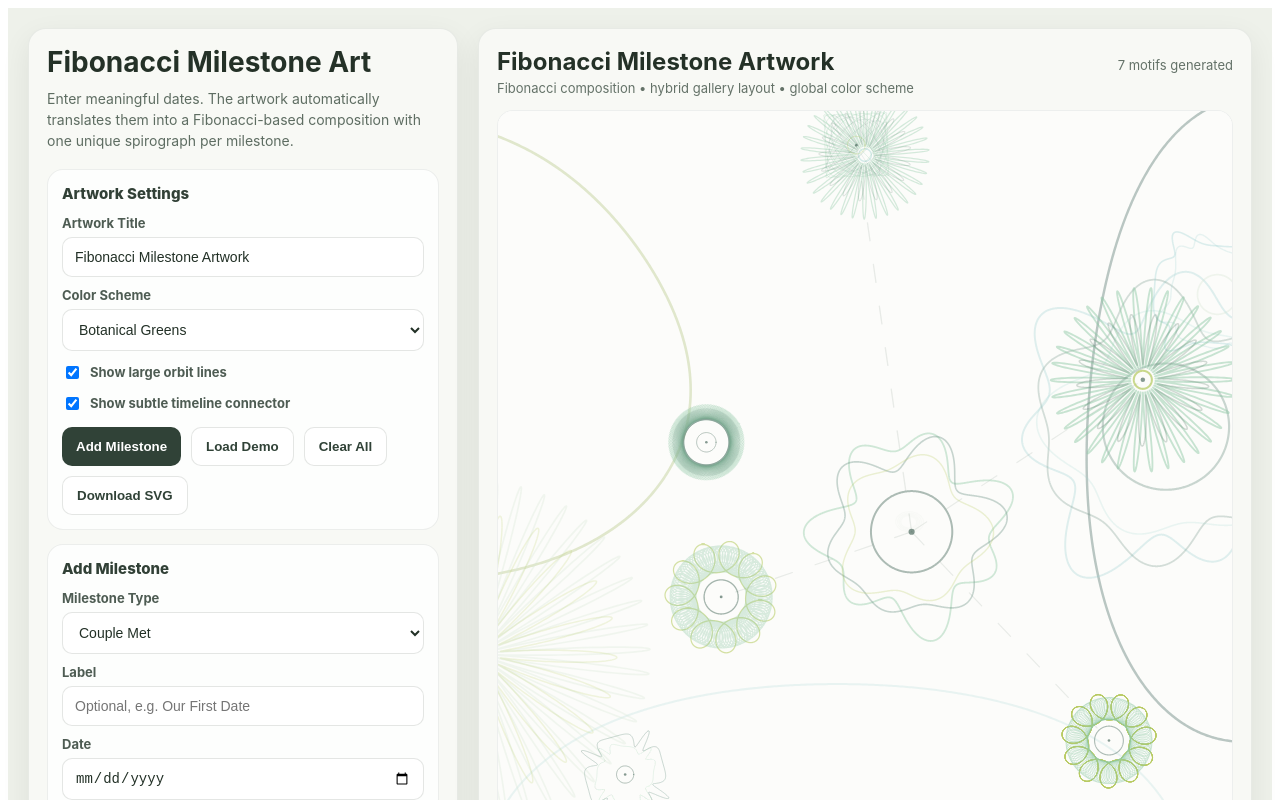
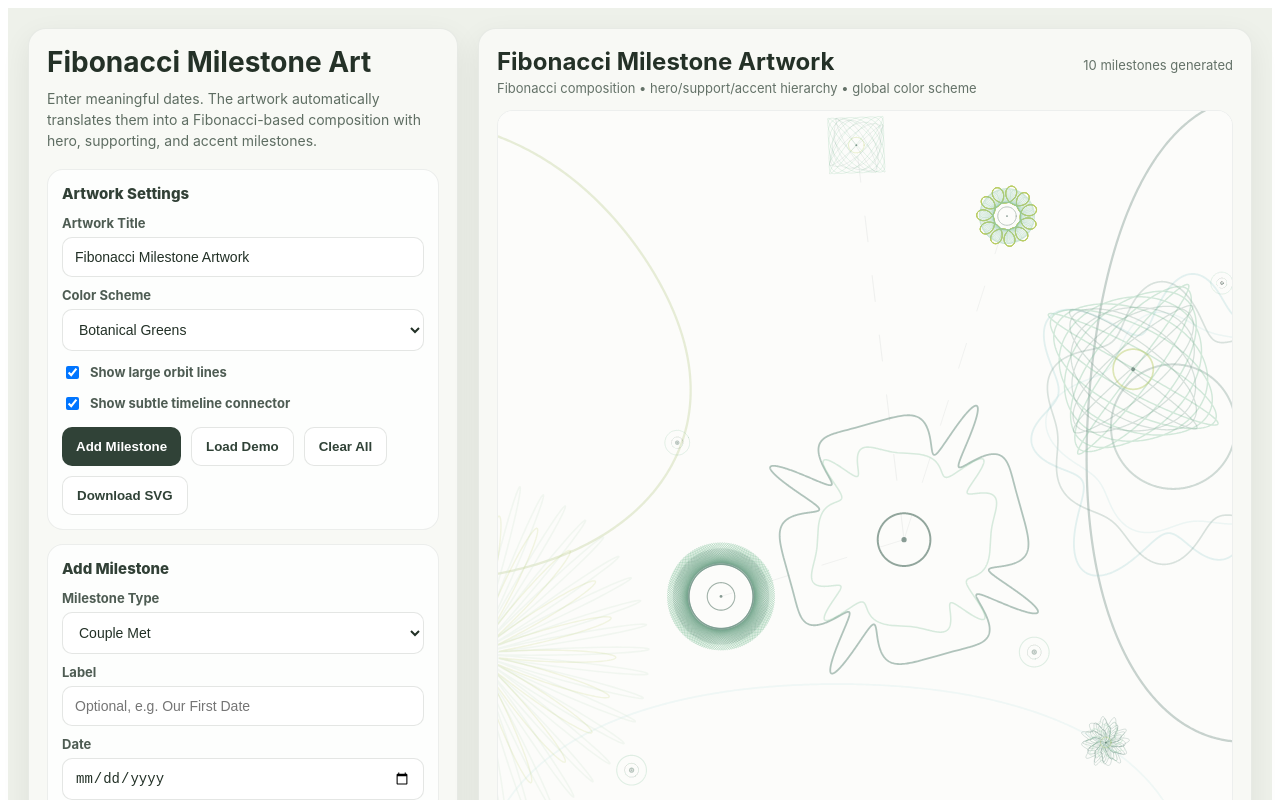
Before and after one commit to cdtbm4y69n-web/milestone-studio, a React (Vite) app: page / in a window 1280 px wide. Both pictures are taken after a click on the button "Load Demo". Shown: the top 800 px of the page. Built offline with nearby package versions, Linux system fonts and the light colour scheme.

Commit message:
Update App.tsx

```diff
--- a/src/App.tsx
+++ b/src/App.tsx
@@ -35,6 +35,8 @@ type ColorSchemeId =
   | "mineral"
   | "warmNeutral";
 
+type MotifRole = "hero" | "secondary" | "supporting" | "accent";
+
 type Milestone = {
   id: string;
   title: string;
@@ -71,6 +73,7 @@ type DesignPreset = {
 type ComposedMilestone = {
   milestone: Milestone;
   design: DesignPreset;
+  role: MotifRole;
   x: number;
   y: number;
   radius: number;
@@ -100,7 +103,6 @@ const CANVAS_W = 1400;
 const CANVAS_H = 1400;
 const TAU = Math.PI * 2;
 const PHI = (1 + Math.sqrt(5)) / 2;
-const GOLDEN_ANGLE = Math.PI * (3 - Math.sqrt(5));
 
 const TYPE_OPTIONS: { value: MilestoneType; label: string }[] = [
   { value: "couple_met", label: "Couple Met" },
@@ -990,11 +992,51 @@ function getMilestoneTypeWeight(type: MilestoneType) {
   }
 }
 
+function getMotifRole(index: number, count: number): MotifRole {
+  const centerIndex = Math.floor((count - 1) / 2);
+
+  if (index === centerIndex) return "hero";
+
+  if (
+    index === count - 1 ||
+    index === Math.max(0, Math.floor(count * 0.28))
+  ) {
+    return "secondary";
+  }
+
+  if (
+    index === 0 ||
+    index === Math.max(0, Math.floor(count * 0.72)) ||
+    index === Math.max(0, Math.floor(count * 0.16))
+  ) {
+    return "supporting";
+  }
+
+  return "accent";
+}
+
+function renderAccentMotif(
+  radius: number,
+  palette: string[],
+  rotation: number
+): PathLayer[] {
+  const sw = clamp(radius * 0.035, 0.7, 1.4);
+
+  const outer = circlePoints(radius * 0.9);
+  const inner = circlePoints(radius * 0.42);
+  const dot = circlePoints(radius * 0.12);
+
+  return [
+    layer(outer.map((p) => rotatePoint(p, rotation)), palette[0], sw, 0.34),
+    layer(inner.map((p) => rotatePoint(p, rotation)), palette[2], sw * 0.85, 0.26),
+    layer(dot.map((p) => rotatePoint(p, rotation)), palette[3], sw * 1.2, 0.5),
+  ];
+}
+
 function getDateDrivenScale(
   m: Milestone,
   index: number,
-  dates: number[],
-  baseRadius: number
+  dates: number[]
 ) {
   const count = dates.length;
 
@@ -1052,7 +1094,6 @@ function buildComposition(
   const count = valid.length;
   const baseRadius = getBaseRadiusByCount(count);
   const dates = valid.map((m) => dateMs(m.date));
-
   const centerIndex = Math.floor((count - 1) / 2);
 
   type Slot = {
@@ -1062,65 +1103,63 @@ function buildComposition(
     jitter: number;
   };
 
-  const slotByIndex = new Map<number, Slot>();
-
-  const assignSlot = (idx: number, slot: Slot) => {
-    if (idx >= 0 && idx < count && !slotByIndex.has(idx)) {
-      slotByIndex.set(idx, slot);
-    }
+  const slots = new Map<number, Slot>();
+
+  const put = (idx: number, slot: Slot) => {
+    if (idx >= 0 && idx < count && !slots.has(idx)) slots.set(idx, slot);
   };
 
-  assignSlot(centerIndex, {
+  put(centerIndex, {
     x: CANVAS_W * 0.56,
     y: CANVAS_H * 0.58,
-    scale: 2.05,
+    scale: 2.18,
     jitter: 10,
   });
 
-  assignSlot(count - 1, {
+  put(count - 1, {
     x: CANVAS_W * 0.87,
     y: CANVAS_H * 0.36,
-    scale: 1.42,
+    scale: 1.32,
     jitter: 14,
   });
 
-  assignSlot(Math.max(0, Math.floor(count * 0.28)), {
+  put(Math.max(0, Math.floor(count * 0.28)), {
     x: CANVAS_W * 0.3,
     y: CANVAS_H * 0.67,
-    scale: 1.18,
+    scale: 1.1,
     jitter: 14,
   });
 
-  assignSlot(Math.max(0, Math.floor(count * 0.72)), {
+  put(Math.max(0, Math.floor(count * 0.72)), {
     x: CANVAS_W * 0.83,
     y: CANVAS_H * 0.86,
-    scale: 0.72,
+    scale: 0.62,
     jitter: 12,
   });
 
-  assignSlot(0, {
+  put(0, {
     x: CANVAS_W * 0.49,
     y: CANVAS_H * 0.05,
-    scale: 0.72,
+    scale: 0.64,
     jitter: 8,
   });
 
-  assignSlot(Math.max(0, Math.floor(count * 0.16)), {
+  put(Math.max(0, Math.floor(count * 0.16)), {
     x: CANVAS_W * 0.69,
     y: CANVAS_H * 0.15,
-    scale: 0.72,
+    scale: 0.62,
     jitter: 12,
   });
 
   const spareSlots: Slot[] = [
-    { x: CANVAS_W * 0.28, y: CANVAS_H * 0.46, scale: 0.78, jitter: 14 },
-    { x: CANVAS_W * 0.18, y: CANVAS_H * 0.9, scale: 0.62, jitter: 10 },
-    { x: CANVAS_W * 0.98, y: CANVAS_H * 0.23, scale: 0.68, jitter: 10 },
-    { x: CANVAS_W * 0.73, y: CANVAS_H * 0.73, scale: 0.84, jitter: 12 },
-    { x: CANVAS_W * 0.12, y: CANVAS_H * 0.36, scale: 0.78, jitter: 10 },
-    { x: CANVAS_W * 0.6, y: CANVAS_H * 0.18, scale: 0.74, jitter: 10 },
-    { x: CANVAS_W * 0.38, y: CANVAS_H * 0.24, scale: 0.7, jitter: 10 },
-    { x: CANVAS_W * 0.92, y: CANVAS_H * 0.58, scale: 0.66, jitter: 10 },
+    { x: CANVAS_W * 0.24, y: CANVAS_H * 0.46, scale: 0.34, jitter: 12 },
+    { x: CANVAS_W * 0.18, y: CANVAS_H * 0.9, scale: 0.28, jitter: 10 },
+    { x: CANVAS_W * 0.98, y: CANVAS_H * 0.23, scale: 0.3, jitter: 10 },
+    { x: CANVAS_W * 0.73, y: CANVAS_H * 0.73, scale: 0.34, jitter: 12 },
+    { x: CANVAS_W * 0.12, y: CANVAS_H * 0.36, scale: 0.32, jitter: 10 },
+    { x: CANVAS_W * 0.6, y: CANVAS_H * 0.18, scale: 0.28, jitter: 10 },
+    { x: CANVAS_W * 0.38, y: CANVAS_H * 0.24, scale: 0.3, jitter: 10 },
+    { x: CANVAS_W * 0.92, y: CANVAS_H * 0.58, scale: 0.28, jitter: 10 },
   ];
 
   let spareCursor = 0;
@@ -1131,35 +1170,55 @@ function buildComposition(
 
     const design = resolveDesign(m);
     const palette = colorScheme.motif;
+    const role = getMotifRole(index, count);
 
     const slot =
-      slotByIndex.get(index) ?? spareSlots[(spareCursor++) % spareSlots.length];
+      slots.get(index) ?? spareSlots[(spareCursor++) % spareSlots.length];
+
+    const roleScale =
+      role === "hero"
+        ? 2.15
+        : role === "secondary"
+        ? 1.25
+        : role === "supporting"
+        ? 0.72
+        : 0.28;
 
     const x = slot.x + (rnd() - 0.5) * slot.jitter * 2;
     const y = slot.y + (rnd() - 0.5) * slot.jitter * 2;
 
     const radius = clamp(
-      baseRadius * getDateDrivenScale(m, index, dates, baseRadius) * slot.scale,
-      38,
-      count <= 5 ? 295 : count <= 12 ? 235 : 190
+      baseRadius * getDateDrivenScale(m, index, dates) * roleScale,
+      role === "accent" ? 16 : 34,
+      role === "hero"
+        ? 285
+        : role === "secondary"
+        ? 190
+        : role === "supporting"
+        ? 105
+        : 34
     );
 
     const rotation = (seed % 180) - 90;
-    const rawLayers = design.render(radius, palette, rotation);
+
+    const rawLayers =
+      role === "accent"
+        ? renderAccentMotif(radius, palette, rotation)
+        : design.render(radius, palette, rotation);
 
     const layers =
-      slot.scale >= 1.28
+      role === "hero"
         ? strengthenLayers(rawLayers, 1.22, 1.1)
-        : slot.scale <= 0.74
-        ? rawLayers.map((l) => ({
-            ...l,
-            opacity: l.opacity * 0.92,
-          }))
-        : rawLayers;
+        : role === "secondary"
+        ? strengthenLayers(rawLayers, 1.08, 1.04)
+        : role === "supporting"
+        ? rawLayers.map((l) => ({ ...l, opacity: l.opacity * 0.9 }))
+        : rawLayers.map((l) => ({ ...l, opacity: l.opacity * 0.78 }));
 
     return {
       milestone: m,
       design,
+      role,
       x,
       y,
       radius,
@@ -1170,26 +1229,28 @@ function buildComposition(
   });
 
   if (count > 1) {
-    for (let pass = 0; pass < 5; pass++) {
+    for (let pass = 0; pass < 4; pass++) {
       for (let i = 0; i < items.length; i++) {
         for (let j = i + 1; j < items.length; j++) {
           const a = items[i];
           const b = items[j];
 
+          if (a.role === "accent" || b.role === "accent") continue;
+
           const dx = b.x - a.x;
           const dy = b.y - a.y;
           const dist = Math.max(1, Math.hypot(dx, dy));
-          const desired = a.radius * 0.42 + b.radius * 0.42;
+          const desired = a.radius * 0.36 + b.radius * 0.36;
 
           if (dist < desired) {
             const push = (desired - dist) / 2;
             const nx = dx / dist;
             const ny = dy / dist;
 
-            a.x -= nx * push * 0.14;
-            b.x += nx * push * 0.14;
-            a.y -= ny * push * 0.14;
-            b.y += ny * push * 0.14;
+            a.x -= nx * push * 0.1;
+            b.x += nx * push * 0.1;
+            a.y -= ny * push * 0.1;
+            b.y += ny * push * 0.1;
           }
         }
       }
@@ -1197,13 +1258,13 @@ function buildComposition(
       for (const item of items) {
         item.x = clamp(
           item.x,
-          -item.radius * 0.55,
-          CANVAS_W + item.radius * 0.55
+          -item.radius * 0.58,
+          CANVAS_W + item.radius * 0.58
         );
         item.y = clamp(
           item.y,
-          -item.radius * 0.5,
-          CANVAS_H + item.radius * 0.5
+          -item.radius * 0.52,
+          CANVAS_H + item.radius * 0.52
         );
       }
     }
@@ -1218,7 +1279,7 @@ function buildBackgroundOrbits(
 ) {
   if (composition.length < 3) return [];
 
-  const [a, b, c, d] = colorScheme.orbit;
+  const [a, b, c] = colorScheme.orbit;
 
   return [
     layer(
@@ -1234,8 +1295,8 @@ function buildBackgroundOrbits(
         1.16 * TAU
       ),
       b,
-      2.6,
-      0.42,
+      2.3,
+      0.32,
       false
     ),
     layer(
@@ -1251,8 +1312,8 @@ function buildBackgroundOrbits(
         1.18 * TAU
       ),
       c,
-      2.45,
-      0.48,
+      2.25,
+      0.38,
       false
     ),
     layer(
@@ -1268,25 +1329,8 @@ function buildBackgroundOrbits(
         1.0 * TAU
       ),
       a,
-      2.0,
-      0.22,
-      false
-    ),
-    layer(
-      fibonacciSpiralPoints(
-        CANVAS_W * 0.56,
-        CANVAS_H * 0.56,
-        12,
-        0.052,
-        4.5,
-        -1.36,
-        1.18,
-        0.88,
-        1200
-      ),
-      d,
-      1.2,
-      0.1,
+      1.7,
+      0.14,
       false
     ),
   ];
@@ -1296,57 +1340,35 @@ function buildHeroBackgroundMotifs(
   composition: ComposedMilestone[],
   colorScheme: ColorScheme
 ): HeroMotif[] {
-  if (composition.length < 4) return [];
+  if (composition.length < 5) return [];
 
   const p = colorScheme.motif;
   const o = colorScheme.orbit;
 
   const leftHero = DESIGN_LIBRARY.find((d) => d.id === "thinSunflower");
   const rightHero = DESIGN_LIBRARY.find((d) => d.id === "looseHandRing");
-  const topHero = DESIGN_LIBRARY.find((d) => d.id === "airyDaisy");
-  const rightSupport = DESIGN_LIBRARY.find((d) => d.id === "softSquareOrbit");
-
-  if (!leftHero || !rightHero || !topHero || !rightSupport) return [];
+
+  if (!leftHero || !rightHero) return [];
 
   return [
     {
       id: "hero-left",
-      x: -40,
+      x: -42,
       y: CANVAS_H * 0.74,
       layers: softenLayers(
         leftHero.render(330, [p[1], o[3], p[1], p[1]], -18),
-        0.9,
-        1.18
+        0.78,
+        1.1
       ),
     },
     {
       id: "hero-right",
-      x: CANVAS_W * 0.91,
+      x: CANVAS_W * 0.92,
       y: CANVAS_H * 0.43,
       layers: softenLayers(
-        rightHero.render(365, [o[0], o[0], p[2], p[2]], 18),
-        0.94,
-        1.2
-      ),
-    },
-    {
-      id: "hero-top",
-      x: CANVAS_W * 0.5,
-      y: CANVAS_H * 0.06,
-      layers: softenLayers(
-        topHero.render(120, [p[0], o[0], p[0], p[3]], 6),
-        0.9,
-        1.02
-      ),
-    },
-    {
-      id: "hero-right-support",
-      x: CANVAS_W * 0.98,
-      y: CANVAS_H * 0.25,
-      layers: softenLayers(
-        rightSupport.render(140, [o[0], o[3], o[0], p[3]], 4),
-        0.86,
-        1.05
+        rightHero.render(360, [o[0], o[0], p[2], p[2]], 18),
+        0.82,
+        1.12
       ),
     },
   ];
@@ -1356,34 +1378,24 @@ function buildConnectorLines(
   composition: ComposedMilestone[],
   colorScheme: ColorScheme
 ): PathLayer[] {
-  if (composition.length < 3) return [];
-
-  const sorted = [...composition].sort(
-    (a, b) => dateMs(a.milestone.date) - dateMs(b.milestone.date)
-  );
-
-  const hub = sorted[Math.floor(sorted.length / 2)];
-
-  const targetIndexes = Array.from(
-    new Set([
-      0,
-      Math.max(1, Math.floor(sorted.length * 0.28)),
-      Math.max(1, Math.floor(sorted.length * 0.72)),
-      sorted.length - 1,
-    ])
-  ).filter((i) => sorted[i] && sorted[i] !== hub);
-
-  return targetIndexes.map((idx, i) => {
-    const t = sorted[idx];
-
-    return {
-      d: `M ${fmt(hub.x)} ${fmt(hub.y)} L ${fmt(t.x)} ${fmt(t.y)}`,
-      stroke: colorScheme.connector,
-      strokeWidth: i === 0 ? 1.3 : 1.15,
-      opacity: 0.16,
-      dasharray: "18 24",
-    };
-  });
+  const major = composition
+    .filter((item) => item.role !== "accent")
+    .sort((a, b) => dateMs(a.milestone.date) - dateMs(b.milestone.date));
+
+  if (major.length < 3) return [];
+
+  const hub =
+    major.find((item) => item.role === "hero") ?? major[Math.floor(major.length / 2)];
+
+  const targets = major.filter((item) => item !== hub).slice(0, 3);
+
+  return targets.map((target, i) => ({
+    d: `M ${fmt(hub.x)} ${fmt(hub.y)} L ${fmt(target.x)} ${fmt(target.y)}`,
+    stroke: colorScheme.connector,
+    strokeWidth: i === 0 ? 1.1 : 0.95,
+    opacity: 0.1,
+    dasharray: "26 34",
+  }));
 }
 
 const initialDraft: DraftMilestone = {
@@ -1419,7 +1431,7 @@ export default function App() {
   const hasMilestones = motifCount > 0;
   const showConnectorLayer = motifCount >= 3 && showConnectors;
   const showOrbitLayer = motifCount >= 3 && showOrbits;
-  const showHeroLayer = motifCount >= 4 && showOrbits;
+  const showHeroLayer = motifCount >= 5 && showOrbits;
 
   const backgroundOrbits = useMemo(
     () =>
@@ -1429,7 +1441,7 @@ export default function App() {
 
   const heroBackgroundMotifs = useMemo(
     () =>
-      motifCount >= 4
+      motifCount >= 5
         ? buildHeroBackgroundMotifs(composition, colorScheme)
         : [],
     [motifCount, composition, colorScheme]
@@ -1524,6 +1536,24 @@ export default function App() {
         date: "2025-08-10",
         type: "family_vacation",
       },
+      {
+        id: createId(),
+        title: "New Job",
+        date: "2026-03-01",
+        type: "new_job",
+      },
+      {
+        id: createId(),
+        title: "Anniversary",
+        date: "2026-09-16",
+        type: "anniversary",
+      },
+      {
+        id: createId(),
+        title: "Retirement",
+        date: "2040-06-01",
+        type: "retirement",
+      },
     ]);
   }
 
@@ -1593,8 +1623,8 @@ export default function App() {
             }}
           >
             Enter meaningful dates. The artwork automatically translates them
-            into a Fibonacci-based composition with one unique spirograph per
-            milestone.
+            into a Fibonacci-based composition with hero, supporting, and accent
+            milestones.
           </p>
 
           <div style={sectionStyle}>
@@ -1826,13 +1856,13 @@ export default function App() {
                 {artworkTitle}
               </div>
               <div style={{ fontSize: 13, color: "#647268", marginTop: 4 }}>
-                Fibonacci composition • hybrid gallery layout • global color
-                scheme
+                Fibonacci composition • hero/support/accent hierarchy • global
+                color scheme
               </div>
             </div>
 
             <div style={{ color: "#647268", fontSize: 13 }}>
-              {motifCount} motif{motifCount === 1 ? "" : "s"} generated
+              {motifCount} milestone{motifCount === 1 ? "" : "s"} generated
             </div>
           </div>
 
@@ -1921,7 +1951,8 @@ export default function App() {
                     transform={`translate(${item.x} ${item.y})`}
                   >
                     <title>
-                      {item.milestone.title} • {item.milestone.date}
+                      {item.milestone.title} • {item.milestone.date} •{" "}
+                      {item.role}
                     </title>
 
                     {item.layers.map((l, idx) => (
@@ -1942,9 +1973,9 @@ export default function App() {
                     <circle
                       cx={0}
                       cy={0}
-                      r={clamp(item.radius * 0.025, 2.5, 6)}
+                      r={clamp(item.radius * 0.025, 1.8, 5)}
                       fill={colorScheme.dot}
-                      opacity={0.7}
+                      opacity={item.role === "accent" ? 0.42 : 0.68}
                     />
                   </g>
                 ))}
```
